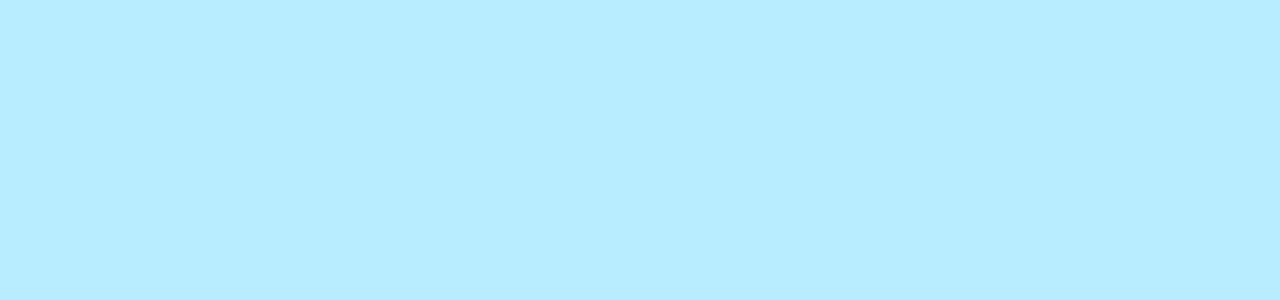
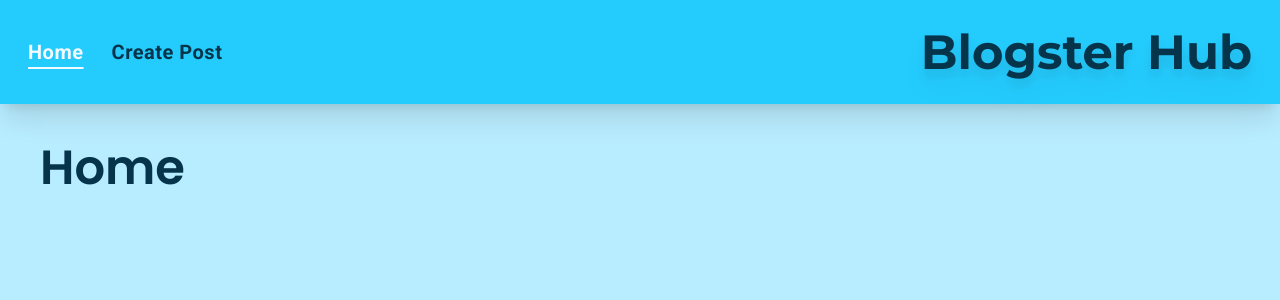
Before and after one commit to Ayush-Kanduri/Blog-WebApp-React, a React (Vite) app: page / in a window 1280 px wide. Shown: the top 300 px of the page. Built offline with nearby package versions, Linux system fonts and the light colour scheme.

Commit message:
Add React Router V6 - Link, NavLink, Routes, Router, Route || Create Navbar using tailwindcss

```diff
--- a/package.json
+++ b/package.json
@@ -16,6 +16,7 @@
 		"firebase": "^10.1.0",
 		"react": "^18.2.0",
 		"react-dom": "^18.2.0",
+		"react-router-dom": "^6.14.2",
 		"styled-components": "^6.0.6"
 	},
 	"devDependencies": {
--- a/src/App.jsx
+++ b/src/App.jsx
@@ -1,6 +1,15 @@
+import { ThemeProvider } from "styled-components";
+import {
+	BrowserRouter as Router,
+	Route,
+	Routes,
+	NavLink,
+	Link,
+} from "react-router-dom";
 import GlobalStyle from "@/styles/GlobalStyles";
-import { ThemeProvider } from "styled-components";
 import classes from "@/styles/App.module.css";
+import { CreatePost, Home, PostDetail, Error } from "@/pages";
+import Navbar from "@/components/Navbar";
 
 const App = () => {
 	const theme = {
@@ -31,7 +40,17 @@ const App = () => {
 	return (
 		<ThemeProvider theme={theme}>
 			<GlobalStyle />
-			<div className={`${classes.app} bg-bg`}></div>
+			<div className={`${classes.app} bg-bg font-text`}>
+				<Router>
+					<Navbar NavLink={NavLink} Link={Link} />
+					<Routes>
+						<Route path="/" element={<Home />} />
+						<Route path="create-post" element={<CreatePost />} />
+						<Route path="post/:postID" element={<PostDetail />} />
+						<Route path="*" element={<Error />} />
+					</Routes>
+				</Router>
+			</div>
 		</ThemeProvider>
 	);
 };
--- /dev/null
+++ b/src/components/Navbar.jsx
@@ -0,0 +1,34 @@
+const Navbar = ({ NavLink, Link }) => {
+	return (
+		<nav className="bg-border w-full p-7 shadow-xl">
+			<ul className="flex w-full gap-7 justify-start items-center">
+				<li>
+					<NavLink
+						to="/"
+						className="hover:text-post text-text font-bold transition-all ease-in-out duration-150 text-xl tracking-wide"
+					>
+						Home
+					</NavLink>
+				</li>
+				<li>
+					<NavLink
+						to="/create-post"
+						className="hover:text-post text-text font-bold transition-all ease-in-out duration-150 text-xl tracking-wide"
+					>
+						Create Post
+					</NavLink>
+				</li>
+				<li className="ml-auto">
+					<Link
+						to="/"
+						className="text-text font-bold text-5xl font-logo drop-shadow-xl"
+					>
+						Blogster Hub
+					</Link>
+				</li>
+			</ul>
+		</nav>
+	);
+};
+
+export default Navbar;
--- /dev/null
+++ b/src/pages/CreatePost.jsx
@@ -0,0 +1,9 @@
+const CreatePost = () => {
+	return (
+		<div className="text-5xl p-10">
+			<h1 className="text-text font-heading font-semibold">Create Post</h1>
+		</div>
+	);
+};
+
+export default CreatePost;
--- /dev/null
+++ b/src/pages/Error.jsx
@@ -0,0 +1,9 @@
+const Error = () => {
+	return (
+		<div className="text-5xl p-10">
+			<h1 className="text-text font-heading font-semibold">Error 404</h1>
+		</div>
+	);
+};
+
+export default Error;
--- /dev/null
+++ b/src/pages/Home.jsx
@@ -0,0 +1,9 @@
+const Home = () => {
+	return (
+		<div className="text-5xl p-10">
+			<h1 className="text-text font-heading font-semibold">Home</h1>
+		</div>
+	);
+};
+
+export default Home;
--- /dev/null
+++ b/src/pages/PostDetail.jsx
@@ -0,0 +1,9 @@
+const PostDetail = () => {
+	return (
+		<div className="text-5xl p-10">
+			<h1 className="text-text font-heading font-semibold">Post Detail</h1>
+		</div>
+	);
+};
+
+export default PostDetail;
--- /dev/null
+++ b/src/pages/index.js
@@ -0,0 +1,6 @@
+import CreatePost from "./CreatePost";
+import Home from "./Home";
+import PostDetail from "./PostDetail";
+import Error from "./Error";
+
+export { CreatePost, Home, PostDetail, Error };
--- a/src/styles/GlobalStyles.js
+++ b/src/styles/GlobalStyles.js
@@ -18,6 +18,14 @@ const GlobalStyle = createGlobalStyle`
         width: 100%;
         height: 100%;
     }
+    .active {
+	color: #f0faff;
+    text-decoration: underline;
+    text-underline-offset: 0.5rem;
+        &:hover{
+            color: #f0faff;
+        }
+    }
 `;
 
 export default GlobalStyle;
--- a/tailwind.config.js
+++ b/tailwind.config.js
@@ -2,7 +2,7 @@
 export default {
 	content: ["./index.html", "./src/**/*.{js,ts,jsx,tsx}"],
 	theme: {
-		extend: {},
+		extend: {
 			colors: {
 				bg: "#b8ecff",
 				border: "#24cbfd",
@@ -27,5 +27,6 @@ export default {
 				logo: `"Montserrat", sans-serif`,
 			},
 		},
+	},
 	plugins: [],
 };
```
Also changed, not shown: 1 other file (tests, documents, lock files or other folders). Lines whose indentation alone changed are shown as unchanged.
